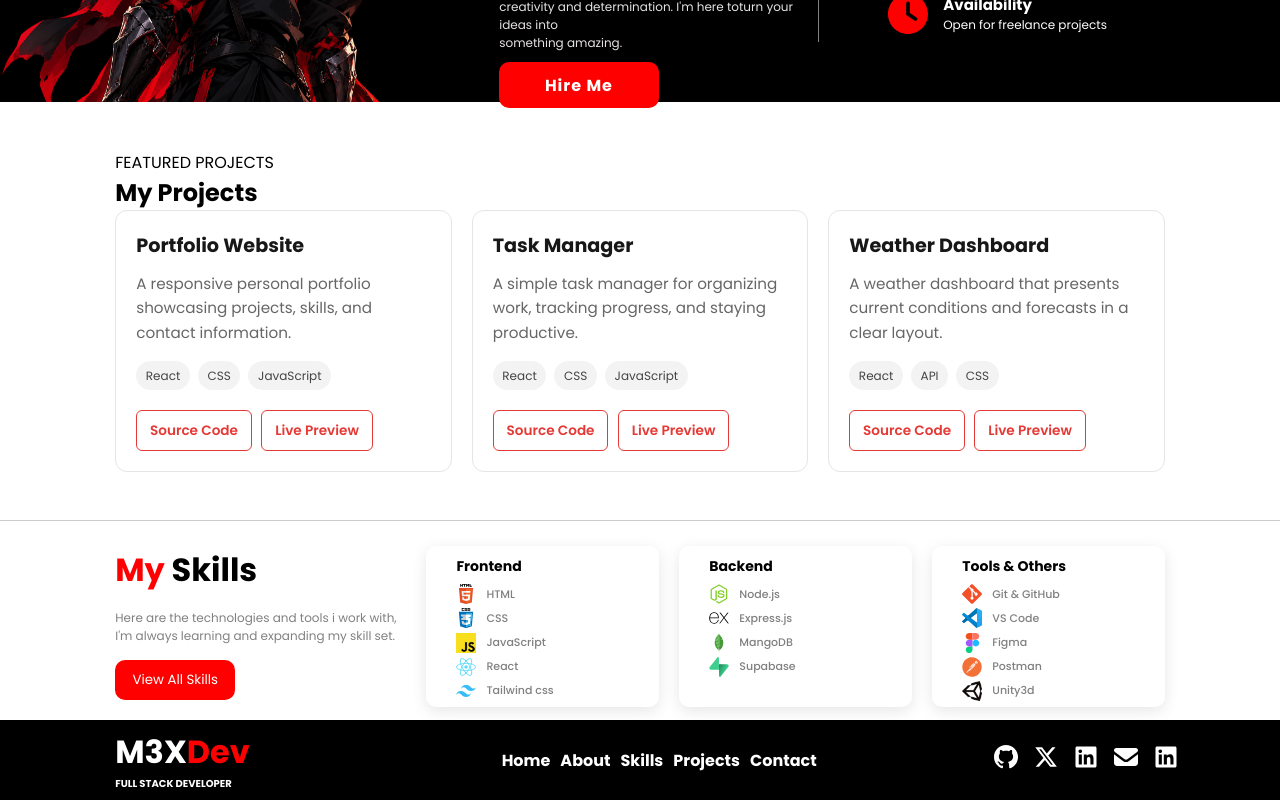
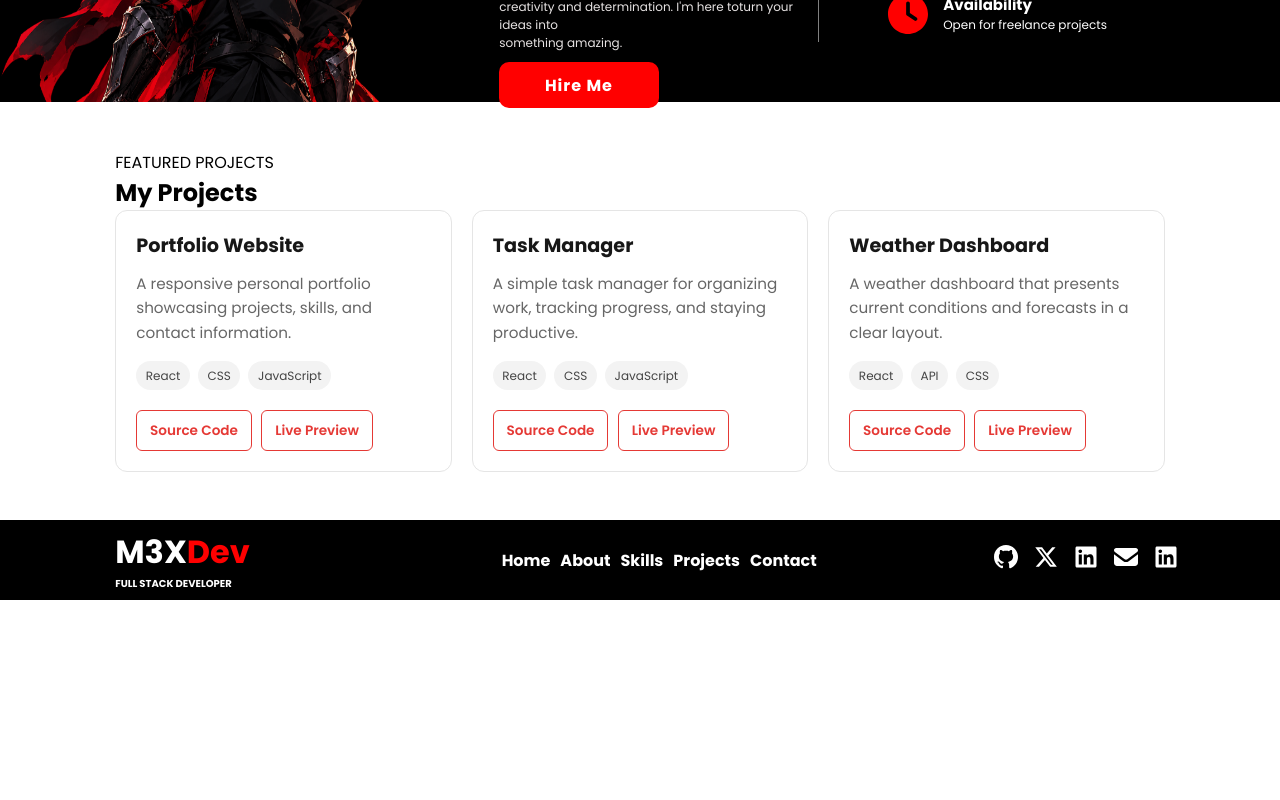
Before and after one commit to m3xadam/portfolio, a React (Vite) app: page /portfolio/home in a window 1280 px wide. Shown: the part 1443-2243 px from the top of the page. After the commit the page ends 2043 px from the top, so only its background shows below. Built offline with nearby package versions, Linux system fonts and the light colour scheme.

Commit message:
removed skill

```diff
--- a/src/pages/home.jsx
+++ b/src/pages/home.jsx
@@ -19,7 +19,6 @@ function Home() {
       <Services />
       <AboutMe />
       <Project />
-      <Skills />
       <Footer />
     </>
   );
```
